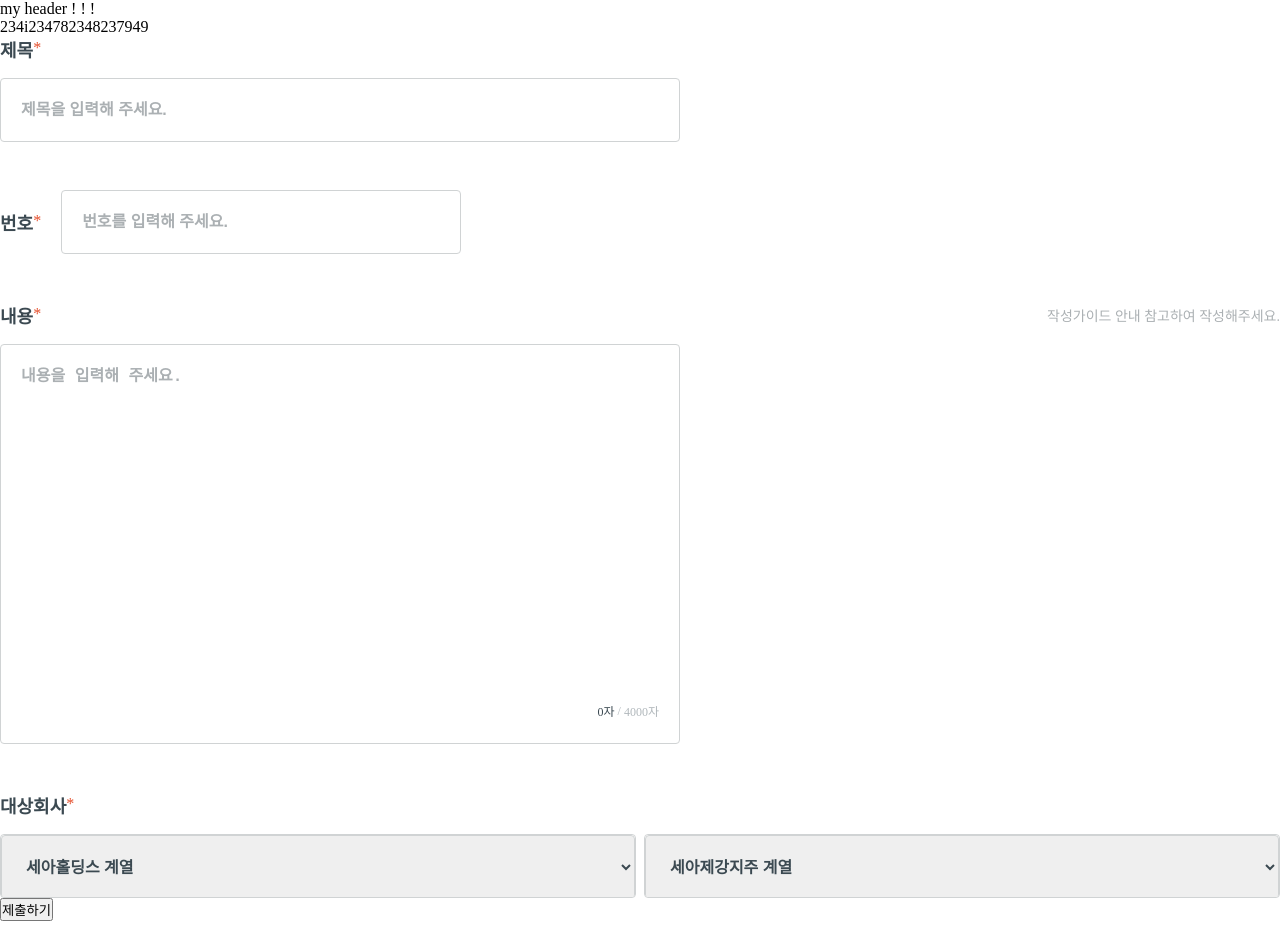
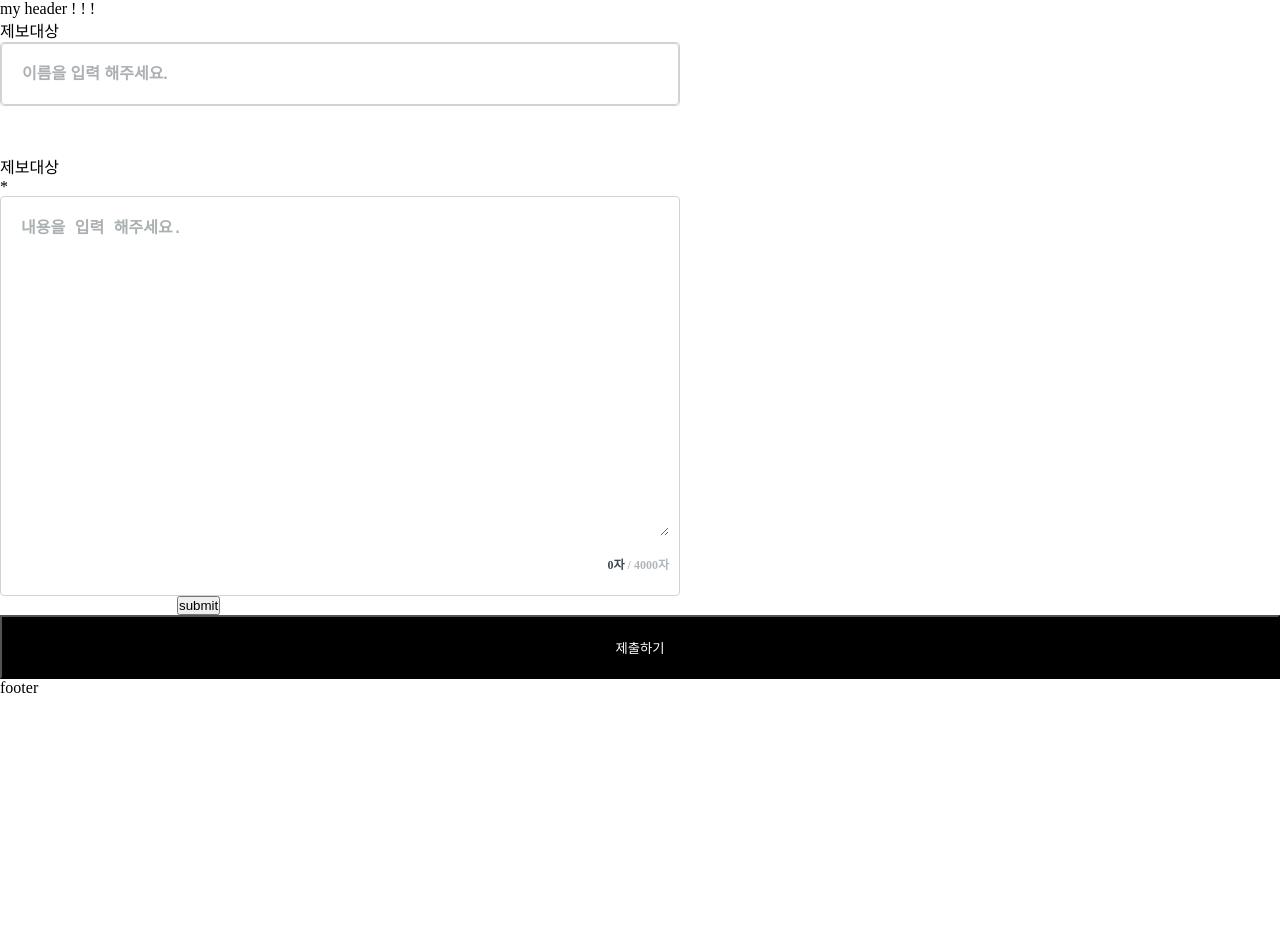
Before and after one commit to JANGDEOKSIK/next-seah, a Next.js app: page /main in a window 1280 px wide. Shown: the top 949 px of the page. After the commit the page ends 800 px from the top, so only its background shows below. Built offline with nearby package versions, Linux system fonts and the light colour scheme.

Commit message:
은지 작업중

```diff
--- a/src/app/_components/DataForm.jsx
+++ /dev/null
@@ -1,9 +0,0 @@
-const DataForm = ({ children }) => {
-  return (
-    <div className="data-form">
-      { children }
-    </div>
-  )
-}
-
-export default DataForm;
--- a/src/app/_components/Input.jsx
+++ /dev/null
@@ -1,31 +0,0 @@
-"use client";
-import classNames from "classnames";
-import { useState } from "react";
-
-export default function Input({
-  id,
-  isVertical = false,
-  label,
-  isEssential = false,
-  placeholder,
-  value,
-}) {
-  return (
-    <>
-      <div className={classNames("input-wrap", { horizontal: isVertical })}>
-        <div className="input-tit">
-          <div className="label">
-            <label htmlFor={id}>{label}</label>
-            {isEssential && <span>*</span>}
-          </div>
-        </div>
-        <input
-          id={id}
-          type="text"
-          placeholder={placeholder}
-          onChange={(e) => value(e.target.value)}
-        />
-      </div>
-    </>
-  );
-}
--- a/src/app/_components/Input2.jsx
+++ /dev/null
@@ -1,49 +0,0 @@
-"use client";
-import {useState} from "react";
-
-const Input2 = ({ type = "text", inputId, placeholder }) => {
-  return (
-    <div className="form-input">
-      <input
-        type={type}
-        id={inputId}
-        placeholder={placeholder}
-      />
-    </div>
-  )
-}
-
-const Select2 = ({ selectData }) => {
-  return (
-    <div className="form-select">
-      <select id="" title="" required>
-        {
-          selectData.map((item, idx) => (
-            <option key={idx} value="">{item.tit}</option>
-          ))
-        }
-      </select>
-    </div>
-  )
-}
-
-const TextArea2 = ({ placeholder, maxByte }) => {
-  const [byte, setByte] = useState(0);
-  const textAreaChangeFunc = (e) => {
-    setByte(e.target.value.length);
-  };
-  return (
-    <div className="form-textarea">
-      <textarea name="" id="" placeholder={placeholder}
-        maxlength={maxByte}
-        onChange={textAreaChangeFunc}
-      ></textarea>
-      <div className="bytes">
-        <p className="byte"><span className="current">{byte}</span>자</p>
-        <p className="byte">&nbsp;/&nbsp;<span className="max">{maxByte}</span>자</p>
-      </div>
-    </div>
-  )
-}
-
-export { Input2, Select2, TextArea2 };
--- a/src/app/_components/Row.jsx
+++ /dev/null
@@ -1,24 +0,0 @@
-import React from 'react';
-
-const Row = ({ children, thTit, isRequired = false, inputId }) => {
-  return (
-    <div className="row">
-      <div className="th">
-        <p className="tit"><label htmlFor={inputId}>{thTit}</label></p>
-        {isRequired && <span className="required">*</span>}
-      </div>
-      <div className="td">
-        {React.Children.map(children, child => {
-          if (React.isValidElement(child)) {
-            return React.cloneElement(child, {
-              inputId
-            });
-          }
-          return child;
-        })}
-      </div>
-    </div>
-  )
-}
-
-export default Row;
--- a/src/app/_components/SelectBox.jsx
+++ /dev/null
@@ -1,50 +0,0 @@
-export default function SelectBox({
-  id,
-  label,
-  isEssential,
-  option0,
-  option1,
-}) {
-  return (
-    <>
-      <div className="input-wrap">
-        <div className="input-tit">
-          <div className="label">
-            <label htmlFor={id}>{label}</label>
-            {isEssential && <span>*</span>}
-          </div>
-        </div>
-        <div className="form-select-arr">
-          <div className="form-select">
-            <select>
-              {option0.map((item) => {
-                return (
-                  <option
-                    value={item.value}
-                    key={item.value}
-                  >
-                    {item.name}
-                  </option>
-                );
-              })}
-            </select>
-          </div>
-          <div className="form-select">
-            <select>
-              {option1.map((item) => {
-                return (
-                  <option
-                    value={item.value}
-                    key={item.value}
-                  >
-                    {item.name}
-                  </option>
-                );
-              })}
-            </select>
-          </div>
-        </div>
-      </div>
-    </>
-  );
-}
--- a/src/app/_components/Textarea.jsx
+++ /dev/null
@@ -1,55 +0,0 @@
-import classNames from "classnames";
-
-export default function Textarea({
-  isNoTitle,
-  id,
-  label,
-  isEssential,
-  placeholder,
-  value,
-  textareaValue,
-}) {
-  const max_length = 4000;
-
-  const onChange = (e) => {
-    textareaValue = e.target.value;
-
-    if (textareaValue.length <= max_length) {
-      value(textareaValue);
-    } else {
-      value(textareaValue.slice(0, max_length));
-    }
-  };
-
-  return (
-    <>
-      <div className={classNames("input-wrap", { "no-title": isNoTitle })}>
-        <div className="input-tit">
-          <div className="label">
-            <label htmlFor={id}>{label}</label>
-            {isEssential && <span>*</span>}
-          </div>
-          <div className="info-txt">작성가이드 안내 참고하여 작성해주세요.</div>
-        </div>
-        <div className="textarea-wrap">
-          <textarea
-            maxLength={max_length}
-            id={id}
-            placeholder={placeholder}
-            onChange={onChange}
-          ></textarea>
-          <div className="check-byte">
-            <p className="r-byte">
-              {textareaValue.length}
-              <span></span>자
-            </p>
-            /
-            <p className="l-byte">
-              <span>{max_length}</span>자
-            </p>
-          </div>
-        </div>
-      </div>
-    </>
-  );
-}
--- /dev/null
+++ b/src/app/_components/input/InputBox.jsx
@@ -0,0 +1,22 @@
+
+const InputBox = ({ thTit, isRequired = false, type = "text", inputId, placeholder }) => {
+  return (
+    <div className="input-wrap">
+      <div className="th">
+        <p className="tit"><label htmlFor={inputId}>{thTit}</label></p>
+        {isRequired && <span className="required">*</span>}
+      </div>
+      <div className="td">
+        <div className="form-input">
+          <input
+            type={type}
+            id={inputId}
+            placeholder={placeholder}
+          />
+        </div>
+      </div>
+    </div>
+  )
+}
+
+export default InputBox;
--- /dev/null
+++ b/src/app/_components/input/SelectBox.jsx
@@ -0,0 +1,15 @@
+const SelectBox = ({ selectData }) => {
+  return (
+    <div className="form-select">
+      <select id="" title="" required>
+        {
+          selectData.map((item, idx) => (
+            <option key={idx} value="">{item.tit}</option>
+          ))
+        }
+      </select>
+    </div>
+  )
+}
+
+export default SelectBox;
--- /dev/null
+++ b/src/app/_components/input/Textarea.jsx
@@ -0,0 +1,35 @@
+"use client";
+
+import {useState} from "react";
+
+const Textarea = ({ thTit, isRequired = false, inputId, placeholder, maxByte }) => {
+  const [byte, setByte] = useState(0);
+  const textAreaChangeFunc = (e) => {
+    setByte(e.target.value.length);
+  };
+
+  return (
+    <div className="input-wrap">
+      <div className="th">
+        <p className="tit"><label htmlFor={inputId}>{thTit}</label></p>
+        {isRequired && <span className="required">*</span>}
+      </div>
+      <div className="td">
+        <div className="form-textarea">
+          <textarea
+            id={inputId}
+            placeholder={placeholder}
+            maxlength={maxByte}
+            onChange={textAreaChangeFunc}
+          ></textarea>
+          <div className="bytes">
+            <p className="byte"><span className="current">{byte}</span>자</p>
+            <p className="byte">&nbsp;/&nbsp;<span className="max">{maxByte}</span>자</p>
+          </div>
+        </div>
+      </div>
+    </div>
+  )
+}
+
+export default Textarea;
--- a/src/app/main/page.jsx
+++ b/src/app/main/page.jsx
@@ -1,42 +1,13 @@
 "use client";
 
-import { useSelector } from "react-redux";
 import PageTransition from "../_components/layout/PageTransition";
-import { Children, useState } from "react";
-import DataForm from "@/app/_components/DataForm";
-import Row from "@/app/_components/Row";
-import { Input2, Select2, TextArea2 } from "@/app/_components/Input2";
-import Input from "../_components/Input";
-import Textarea from "../_components/Textarea";
-import SelectBox from "../_components/SelectBox";
 import {useForm} from "react-hook-form"
+import InputBox from "../_components/input/InputBox";
+import SelectBox from "../_components/input/SelectBox";
+import Textarea from "../_components/input/Textarea";
 
 export default function MainPage() {
-  const [inputTitValue, setInputTitValue] = useState("");
-  const [inputNumValue, setInputNumValue] = useState("");
-  const [textareaValue, setTextareaValue] = useState("");
-  const OPTIONS0 = [
-    { value: "세아홀딩스 계열", name: "세아홀딩스 계열" },
-    { value: "세아홀딩스 계열1", name: "세아홀딩스 계열1" },
-    { value: "세아홀딩스 계열2", name: "세아홀딩스 계열2" },
-  ];
 
-  const OPTIONS1 = [
-    { value: "세아제강지주 계열", name: "세아제강지주 계열" },
-    { value: "세아제강지주 계열1", name: "세아제강지주 계열1" },
-    { value: "세아제강지주 계열2", name: "세아제강지주 계열2" },
-  ];
-
-  const onClick = () => {
-    console.log(inputTitValue);
-    console.log(inputNumValue);
-  };
-
-  const onTextAreaHandler = (e) => {
-    setTextareaValue(e.target.value.length);
-  };
-
-  // 😇은지 작업중😇
   // Dummy
   const selectDummy = [
     {
@@ -60,50 +31,27 @@ export default function MainPage() {
   const onSubmit = (data) => {
     console.log(data);
   }
-  // 😇은지 작업중😇
-  const test = (e) => {};
 
   return (
     <PageTransition>
       <div>
-        234i234782348237949
-        <Input
-          id="myTit"
-          isEssential={true}
-          label="제목"
-          placeholder="제목을 입력해 주세요."
-          value={setInputTitValue}
-        />
-        <Input
-          id="myNumber"
-          isEssential={true}
-          isVertical={true}
-          label="번호"
-          placeholder="번호를 입력해 주세요."
-          value={setInputNumValue}
-        />
-        <Textarea
-          id="content"
-          isNoTitle={true}
-          isEssential={true}
-          label="내용"
-          placeholder="내용을 입력해 주세요."
-          value={setTextareaValue}
-          textareaValue={textareaValue}
-        />
-        <SelectBox
-          id="company"
-          isEssential={true}
-          label="대상회사"
-          option0={OPTIONS0}
-          option1={OPTIONS1}
-        />
-        <button onClick={onClick}>제출하기</button>
-
-        <hr style={{marginTop: 30, marginBottom: 30}}/>
-
-        {/* 😇은지 작업중😇 */}
-        <DataForm>
+        <div>
+          <InputBox
+            thTit={"제보대상"}
+            // isRequired={false}
+            inputId={"inputId1"}
+            placeholder={"이름을 입력 해주세요."}
+          />
+          {/* <SelectBox selectData={selectDummy}/> */}
+          <Textarea
+            thTit={"제보대상"}
+            isRequired={true}
+            inputId={"inputId3"}
+            placeholder={"내용을 입력 해주세요."}
+            maxByte={4000}
+          />
+        </div>
+        {/* <DataForm>
           <Row thTit={"대상회사"} isRequired={true}>
             <div className="form-group">
               <Select2 selectData={selectDummy} />
@@ -118,13 +66,12 @@ export default function MainPage() {
           <Row thTit={"내용"} isRequired={true}>
             <TextArea2 placeholder={"내용을 입력 해주세요."} maxByte={4000} />
           </Row>
-        </DataForm>
+        </DataForm> */}
         <form onSubmit={onSubmit}>
           <input type="text" id="eee" {...register("eee", {required: "값을 넣어라 닝겐!"})} />
           <button type="submit">submit</button>
         </form>
         <button className="btn2" type="button">제출하기</button>
-        {/* 😇은지 작업중😇 */}
       </div>
     </PageTransition>
   );
```
Also changed, not shown: tsconfig.json (deleted, +0 -33 lines).
